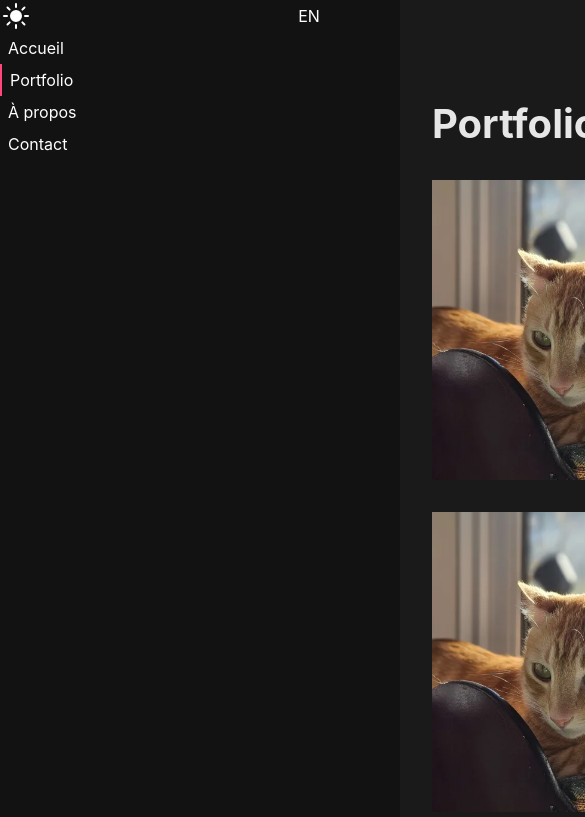
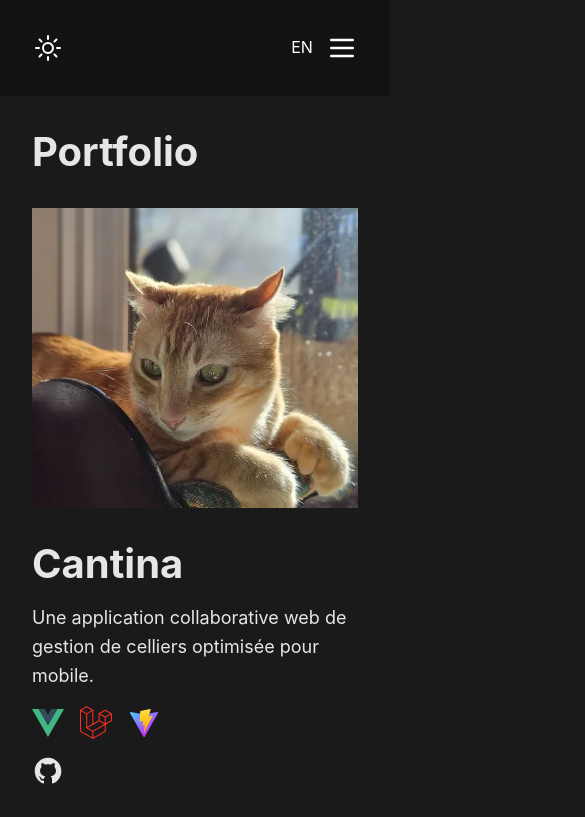
Before and after one commit to ysimard94/portfolio, a Vue app: page /portfolio in a window 390 px wide. Shown: the top 817 px of the page, 585 px wide, since content can reach past the window. Built offline with nearby package versions, Linux system fonts and the light colour scheme.

Commit message:
Added mobile menu

```diff
--- a/src/App.vue
+++ b/src/App.vue
@@ -77,12 +77,6 @@ main {
     max-width: 850px;
 }
 
-.wrapper {
-    position: sticky;
-    bottom: 0;
-    height: 100svh;
-}
-
 /*------------- View animation  --------------*/
 
 .slide-enter-active,
@@ -98,27 +92,18 @@ main {
     transform: translateX(10%);
 }
 
-@media (min-width: 1024px) {
-    .settings {
-        margin-top: 2rem;
+.settings {
+    margin-top: 2rem;
+}
+
+@media (max-width: 800px) {
+    .container {
+        grid-template-columns: 1fr;
+        grid-template-rows: auto 1fr;
     }
 
-    .wrapper {
-        position: sticky;
-        top: 0;
-        display: grid;
-        height: 100svh;
-        width: 100%;
-        padding-left: 75px;
-    }
-
-    nav {
-        display: grid;
-        height: fit-content;
-        width: fit-content;
-        text-align: left;
-        padding-bottom: 2rem;
-        font-size: 1.125rem;
+    main {
+        padding-block: 2rem;
     }
 }
 </style>
--- a/src/components/Navigation.vue
+++ b/src/components/Navigation.vue
@@ -2,14 +2,25 @@
 import { RouterLink } from 'vue-router';
 import { useThemeStore } from '@/store/ThemeStore';
 import { useLocaleStore } from '@/store/LocaleStore';
+import { ref } from 'vue';
 
 const themeStore = useThemeStore();
 const localeStore = useLocaleStore();
+
+let menuOpen = ref(false);
+
+const toggleMenu = () => {
+    menuOpen.value = !menuOpen.value;
+    console.log(menuOpen);
+};
+
+const closeMenu = () => {
+    menuOpen.value = false;
+};
 </script>
 
 <template>
     <header>
-        <div class="wrapper">
         <div class="settings">
             <button
                 @click="themeStore.setTheme('light-theme')"
@@ -72,21 +83,59 @@ const localeStore = useLocaleStore();
             >
                 EN
             </button>
+            <button @click="toggleMenu()" class="hamburger-menu">
+                <svg
+                    width="32px"
+                    height="32px"
+                    viewBox="0 0 24 24"
+                    stroke="currentColor"
+                    xmlns="http://www.w3.org/2000/svg"
+                >
+                    <path
+                        d="M4 18L20 18"
+                        stroke="currentColor"
+                        stroke-width="2"
+                        stroke-linecap="round"
+                    />
+                    <path
+                        d="M4 12L20 12"
+                        stroke="currentColor"
+                        stroke-width="2"
+                        stroke-linecap="round"
+                    />
+                    <path
+                        d="M4 6L20 6"
+                        stroke="currentColor"
+                        stroke-width="2"
+                        stroke-linecap="round"
+                    />
+                </svg>
+            </button>
         </div>
+        <div class="wrapper" :class="{ 'menu-open': menuOpen }">
             <nav>
-                <RouterLink to="/" active-class="active">{{
+                <RouterLink to="/" active-class="active" @click="closeMenu()">{{
                     $t('nav.home')
                 }}</RouterLink>
-                <RouterLink to="/portfolio" active-class="active">{{
-                    $t('nav.portfolio')
-                }}</RouterLink>
-                <RouterLink to="/about" active-class="active">{{
-                    $t('nav.about')
-                }}</RouterLink>
+                <RouterLink
+                    to="/portfolio"
+                    active-class="active"
+                    @click="closeMenu()"
+                    >{{ $t('nav.portfolio') }}</RouterLink
+                >
+                <RouterLink
+                    to="/about"
+                    active-class="active"
+                    @click="closeMenu()"
+                    >{{ $t('nav.about') }}</RouterLink
+                >
 
-                <RouterLink to="/contact" active-class="active">{{
-                    $t('nav.contact')
-                }}</RouterLink>
+                <RouterLink
+                    to="/contact"
+                    active-class="active"
+                    @click="closeMenu()"
+                    >{{ $t('nav.contact') }}</RouterLink
+                >
             </nav>
         </div>
     </header>
@@ -96,18 +145,16 @@ const localeStore = useLocaleStore();
 header {
     position: sticky;
     top: 0;
+    height: 100svh;
     background-color: var(--background-color-nav);
-    line-height: 1.5;
-    min-height: 100svh;
-    min-width: 350px;
-    color: var(--color-primary);
+    z-index: 2;
 }
 
 .settings {
     display: flex;
     justify-items: center;
     justify-content: space-between;
-    padding-right: 75px;
+    padding-inline: 75px;
 }
 
 .settings button {
@@ -134,8 +181,24 @@ button {
     font-size: 1rem;
 }
 
+.wrapper {
+    display: grid;
+    height: calc(100% - 64px);
+    width: 100%;
+    align-items: center;
+    padding-left: 75px;
+}
+
+nav {
+    display: grid;
+    height: fit-content;
+    width: fit-content;
+    text-align: left;
+    padding-bottom: 2rem;
+    font-size: 1.125rem;
+}
+
 nav a {
-    display: block;
     position: relative;
     padding: 4px 8px;
     transition: 300ms;
@@ -172,4 +235,48 @@ nav a:focus-visible {
 .active {
     border-left: 2px solid hsl(343, 100%, 64%);
 }
+
+.hamburger-menu {
+    display: none;
+}
+
+@media (max-width: 800px) {
+    header {
+        position: sticky;
+        top: 0;
+        height: 96px;
+        width: 100%;
+    }
+
+    nav {
+        width: max-content;
+        margin-right: 75px;
+    }
+
+    .settings {
+        gap: 8px;
+        justify-content: start;
+        padding-inline: 32px;
+    }
+
+    .settings button:first-child {
+        margin-right: auto;
+    }
+
+    .wrapper {
+        display: none;
+        align-items: center;
+        justify-content: center;
+        background-color: var(--background-color-nav);
+        height: 100vh;
+    }
+
+    .hamburger-menu {
+        display: inline;
+    }
+
+    .menu-open {
+        display: grid;
+    }
+}
 </style>
--- a/src/views/PortfolioView.vue
+++ b/src/views/PortfolioView.vue
@@ -80,6 +80,7 @@ export default {
 <style scoped>
 .project {
     display: flex;
+    min-width: 200px;
     gap: 2rem;
 }
 
@@ -199,4 +200,10 @@ a > * {
     height: 32px;
     color: var(--color-text);
 }
+
+@media (max-width: 1100px) {
+    .project {
+        flex-direction: column;
+    }
+}
 </style>
```
Also changed, not shown: src/assets/burger-menu-svgrepo-com.svg (added), src/assets/menu.svg (added). Lines whose indentation alone changed are shown as unchanged.
